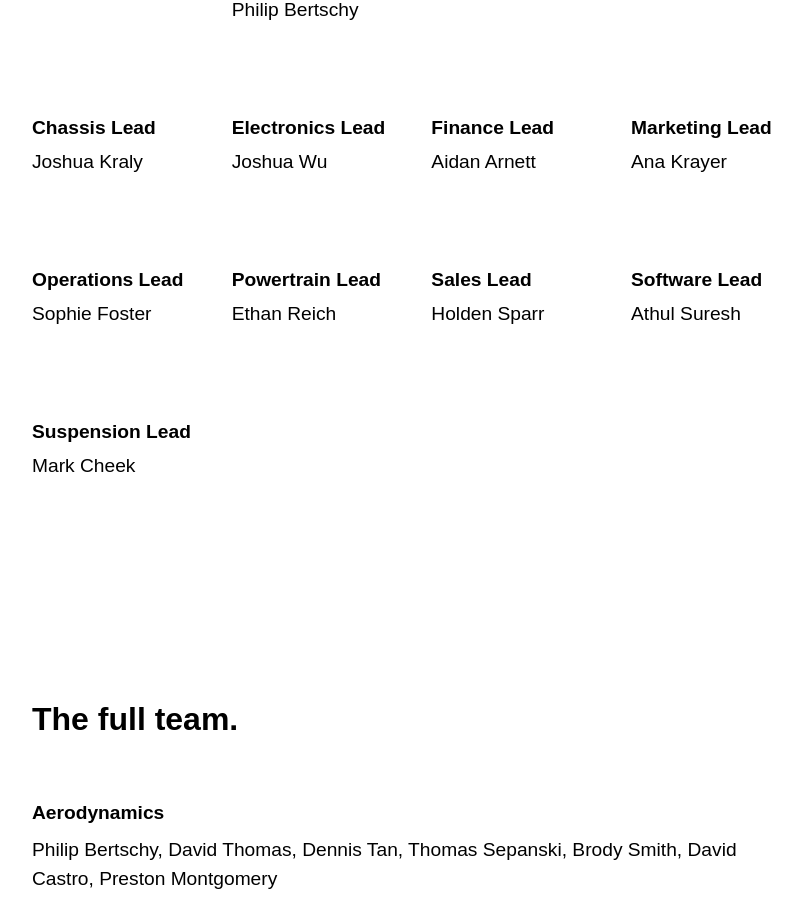
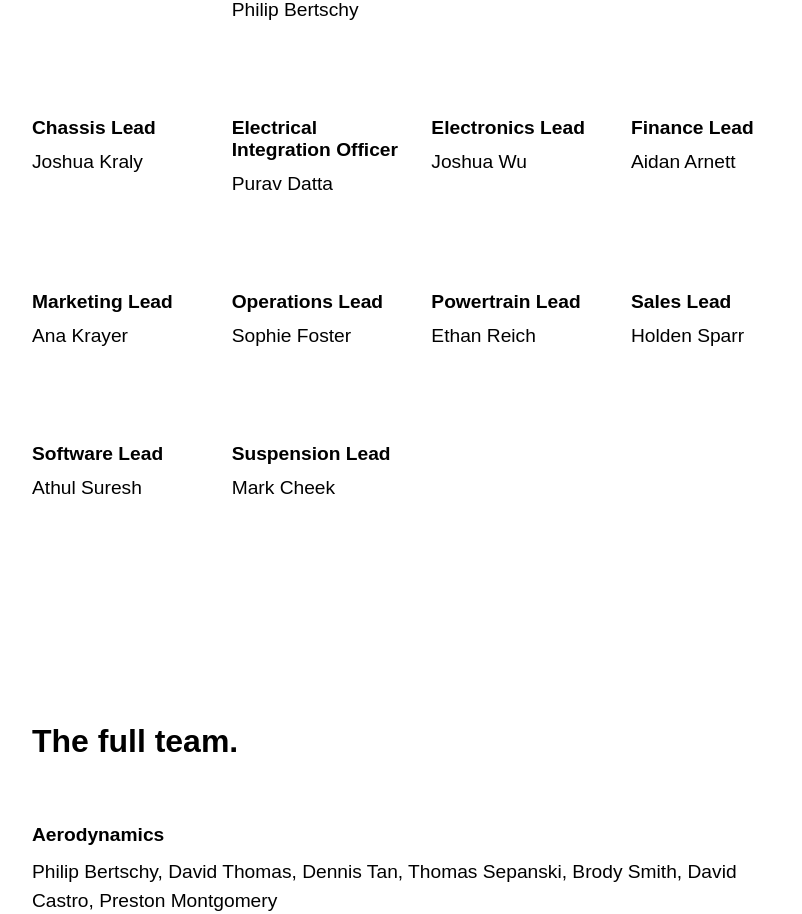
Before and after one commit to tamu-formula-cs/FSAE-EV-Site, a Next.js app: page /meet-the-team in a window 1280 px wide. Shown: the part 1515-2429 px from the top of the page, without its empty margins (224-1026 px from the left). Built offline with nearby package versions, Linux system fonts and the light colour scheme.

Commit message:
electrical integration officer

```diff
--- a/src/app/meet-the-team/page.tsx
+++ b/src/app/meet-the-team/page.tsx
@@ -89,6 +89,11 @@ export default function MeetTheTeam(){
                 </div>
 
                 <div className={styles.lead}>
+                    <h1>Electrical Integration Officer</h1>
+                    <h2>Purav Datta</h2>
+                </div>
+
+                <div className={styles.lead}>
                     <h1>Electronics Lead</h1>
                     <h2>Joshua Wu</h2>
                 </div>
@@ -98,13 +103,15 @@ export default function MeetTheTeam(){
                     <h2>Aidan Arnett</h2>
                 </div>
 
+
+            </motion.div>
+
+            <motion.div className={styles.leadSection} variants={fadeInUpVariants}>
                 <div className={styles.lead}>
                     <h1>Marketing Lead</h1>
                     <h2>Ana Krayer</h2>
                 </div>
-            </motion.div>
 
-            <motion.div className={styles.leadSection} variants={fadeInUpVariants}>
                 <div className={styles.lead}>
                     <h1>Operations Lead</h1>
                     <h2>Sophie Foster</h2>
@@ -120,16 +127,27 @@ export default function MeetTheTeam(){
                     <h2>Holden Sparr</h2>
                 </div>
 
+
+            </motion.div>
+
+            <motion.div className={styles.leadSection} variants={fadeInUpVariants}>
                 <div className={styles.lead}>
                     <h1>Software Lead</h1>
                     <h2>Athul Suresh</h2>
                 </div>
-            </motion.div>
 
-            <motion.div className={styles.leadSection} variants={fadeInUpVariants}>
                 <div className={styles.lead}>
                     <h1>Suspension Lead</h1>
                     <h2>Mark Cheek</h2>
+                </div>
+
+                <div className={`${styles.lead} ${styles.hideMobile}`} style={{visibility: "hidden"}}>
+                    <h1>Placeholder</h1>
+                    <h2>Placeholder</h2>
+                </div>
+                <div className={`${styles.lead} ${styles.hideMobile}`} style={{visibility: "hidden"}}>
+                    <h1>Placeholder</h1>
+                    <h2>Placeholder</h2>
                 </div>
             </motion.div>
         </motion.div>
--- a/src/app/meet-the-team/team.module.css
+++ b/src/app/meet-the-team/team.module.css
@@ -146,4 +146,7 @@
     .lead{
         width: 100%;
     }
+    .hideMobile {
+        display: none;
+      }
 }
```
